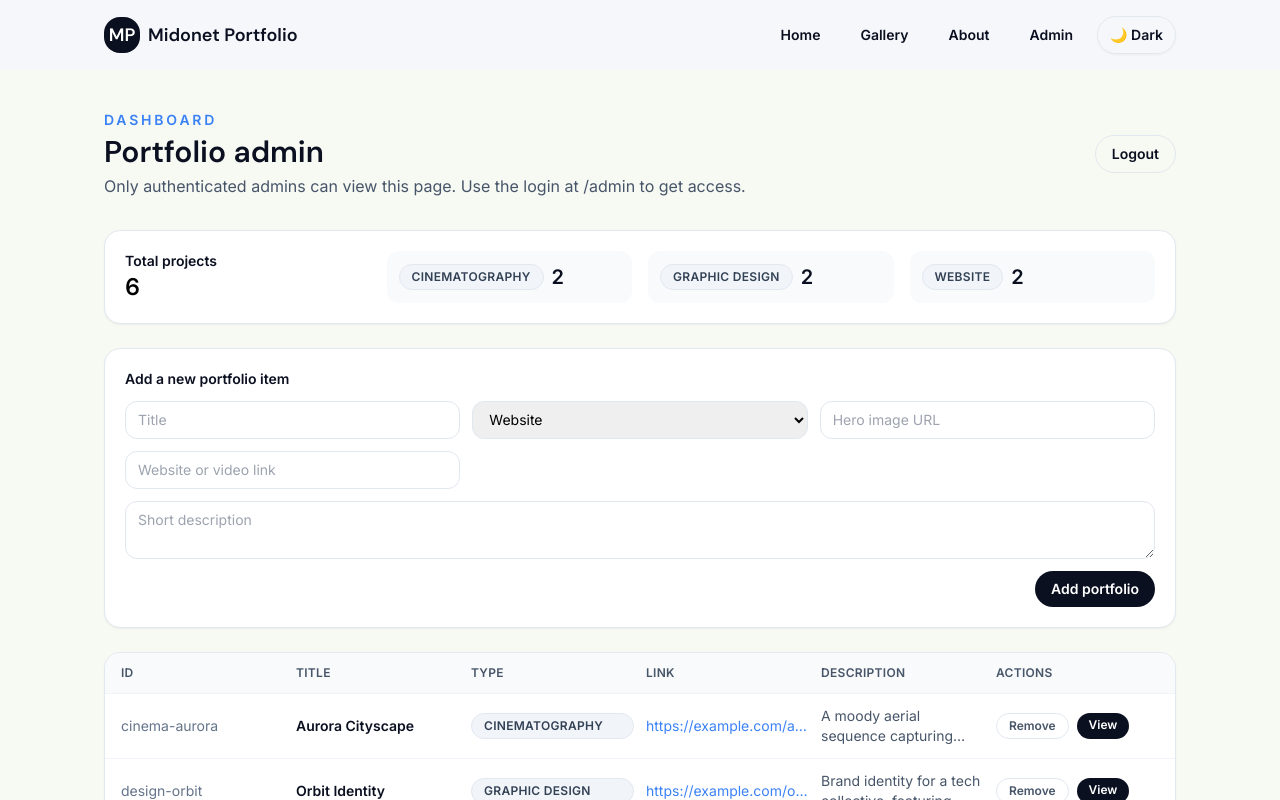
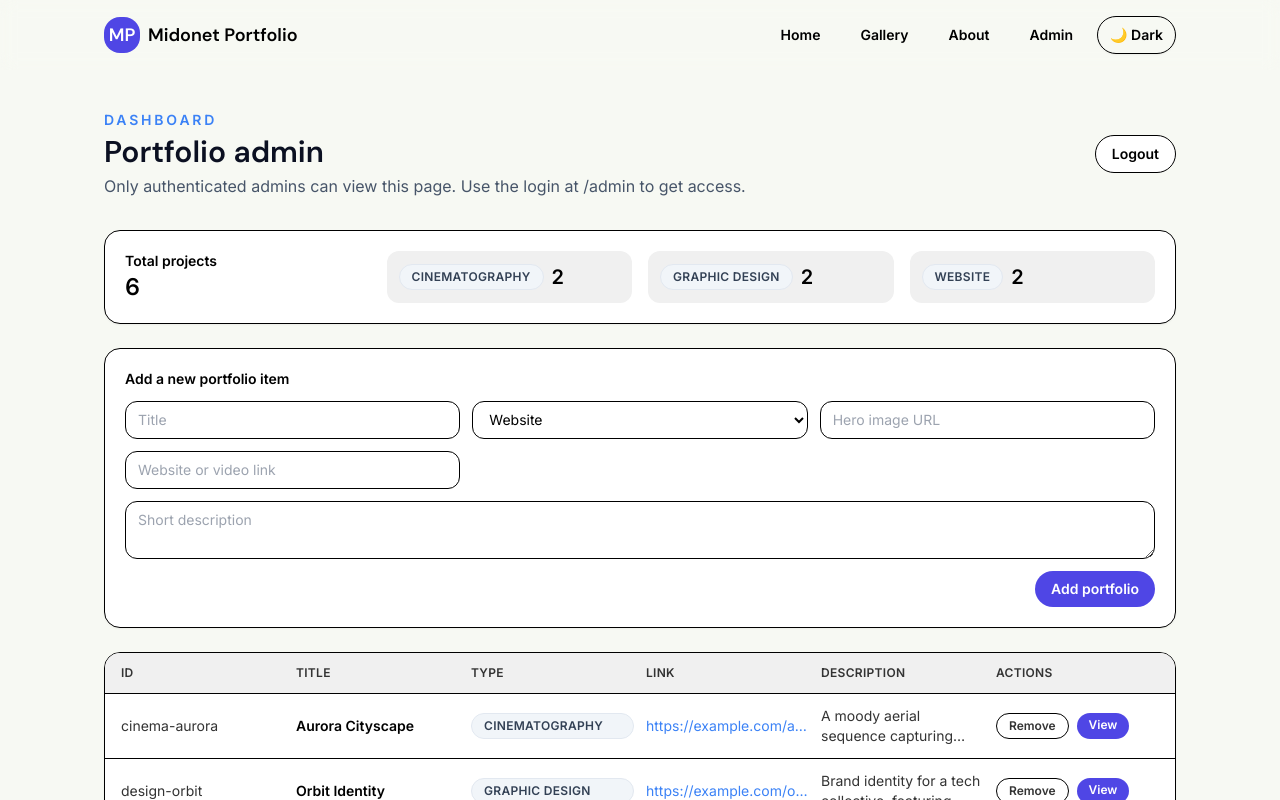
Before and after one commit to Midonetwoo/myPortofolio, a Next.js app: page /admin/dashboard in a window 1280 px wide. Shown: the top 800 px of the page. Built offline with nearby package versions, Linux system fonts and the light colour scheme.

Commit message:
chore: apply theme colors across components

```diff
--- a/app/admin/AdminLoginForm.js
+++ b/app/admin/AdminLoginForm.js
@@ -23,7 +23,10 @@ export default function AdminLoginForm() {
   };
 
   return (
-    <div className="mx-auto max-w-lg space-y-6 rounded-2xl border border-slate-200 bg-white p-8 shadow-sm">
+    <div
+      className="mx-auto max-w-lg space-y-6 rounded-2xl border p-8 shadow-sm"
+      style={{ background: "var(--card)", borderColor: "var(--border)" }}
+    >
       <div className="space-y-2">
         <p className="text-sm font-semibold uppercase tracking-[0.2em] text-accent">Admin</p>
         <h1 className="text-2xl font-display font-semibold text-ink">Sign in to manage portfolio</h1>
--- a/app/admin/dashboard/page.js
+++ b/app/admin/dashboard/page.js
@@ -27,7 +27,8 @@ export default function AdminDashboard() {
         action={
           <button
             onClick={handleLogout}
-            className="rounded-full border border-slate-200 px-4 py-2 text-sm font-semibold text-ink transition hover:bg-slate-100"
+            className="rounded-full border px-4 py-2 text-sm font-semibold transition hover:-translate-y-0.5"
+            style={{ borderColor: "var(--border)", color: "var(--foreground)", background: "var(--card)" }}
           >
             Logout
           </button>
--- a/app/admin/page.js
+++ b/app/admin/page.js
@@ -6,5 +6,9 @@ export const metadata = {
 };
 
 export default function AdminLoginPage() {
-  return <AdminLoginForm />;
+  return (
+    <div className="rounded-2xl border shadow-sm" style={{ background: "var(--card)", borderColor: "var(--border)" }}>
+      <AdminLoginForm />
+    </div>
+  );
 }
--- a/app/gallery/MasonryGallery.js
+++ b/app/gallery/MasonryGallery.js
@@ -4,7 +4,10 @@ import Masonry from "../../components/Masonry";
 
 export default function MasonryGallery({ items }) {
   return (
-    <div className="relative min-h-[600px] rounded-3xl border border-slate-200 bg-white p-4 shadow-sm sm:p-6">
+    <div
+      className="relative min-h-[600px] rounded-3xl border p-4 shadow-sm sm:p-6"
+      style={{ background: "var(--card)", borderColor: "var(--border)" }}
+    >
       <Masonry
         items={items}
         ease="power3.out"
--- a/app/globals.css
+++ b/app/globals.css
@@ -181,3 +181,22 @@ body {
 * {
   scroll-behavior: smooth;
 }
+
+.surface-card {
+  background: var(--card);
+  color: var(--foreground);
+  border-color: var(--border);
+}
+
+.muted {
+  color: var(--muted-foreground);
+}
+
+.primary {
+  color: var(--primary);
+}
+
+.bg-primary {
+  background: var(--primary);
+  color: var(--primary-foreground);
+}
--- a/components/AdminTable.js
+++ b/components/AdminTable.js
@@ -42,32 +42,44 @@ export default function AdminTable({ initialData }) {
 
   return (
     <div className="space-y-6">
-      <div className="grid gap-4 rounded-2xl border border-slate-200 bg-white p-5 shadow-sm sm:grid-cols-4">
+      <div
+        className="grid gap-4 rounded-2xl border p-5 shadow-sm sm:grid-cols-4"
+        style={{ background: "var(--card)", borderColor: "var(--border)" }}
+      >
         <div>
-          <p className="text-sm font-semibold text-ink">Total projects</p>
+          <p className="text-sm font-semibold text-[color:var(--foreground)]">Total projects</p>
           <p className="text-2xl font-display font-semibold">{items.length}</p>
         </div>
         {Object.entries(totalByType).map(([type, count]) => (
-          <div key={type} className="flex items-center gap-2 rounded-xl bg-slate-50 px-3 py-3">
+          <div
+            key={type}
+            className="flex items-center gap-2 rounded-xl px-3 py-3"
+            style={{ background: "var(--muted)" }}
+          >
             <Badge tone="neutral">{type}</Badge>
-            <p className="text-xl font-semibold text-ink">{count}</p>
+            <p className="text-xl font-semibold text-[color:var(--foreground)]">{count}</p>
           </div>
         ))}
       </div>
 
-      <div className="rounded-2xl border border-slate-200 bg-white p-5 shadow-sm">
-        <p className="text-sm font-semibold text-ink">Add a new portfolio item</p>
+      <div
+        className="rounded-2xl border p-5 shadow-sm"
+        style={{ background: "var(--card)", borderColor: "var(--border)" }}
+      >
+        <p className="text-sm font-semibold text-[color:var(--foreground)]">Add a new portfolio item</p>
         <div className="mt-3 grid gap-3 sm:grid-cols-2 lg:grid-cols-3">
           <input
             value={draft.title}
             onChange={(e) => setDraft({ ...draft, title: e.target.value })}
             placeholder="Title"
-            className="rounded-xl border border-slate-200 px-3 py-2 text-sm outline-none focus:border-accent focus:ring-1 focus:ring-accent"
+            className="rounded-xl border px-3 py-2 text-sm outline-none focus:border-accent focus:ring-1 focus:ring-accent"
+            style={{ borderColor: "var(--border)", color: "var(--foreground)", background: "var(--card)" }}
           />
           <select
             value={draft.type}
             onChange={(e) => setDraft({ ...draft, type: e.target.value })}
-            className="rounded-xl border border-slate-200 px-3 py-2 text-sm outline-none focus:border-accent focus:ring-1 focus:ring-accent"
+            className="rounded-xl border px-3 py-2 text-sm outline-none focus:border-accent focus:ring-1 focus:ring-accent"
+            style={{ borderColor: "var(--border)", color: "var(--foreground)", background: "var(--card)" }}
           >
             <option>cinematography</option>
             <option>Graphic Design</option>
@@ -77,34 +89,44 @@ export default function AdminTable({ initialData }) {
             value={draft.image}
             onChange={(e) => setDraft({ ...draft, image: e.target.value })}
             placeholder="Hero image URL"
-            className="rounded-xl border border-slate-200 px-3 py-2 text-sm outline-none focus:border-accent focus:ring-1 focus:ring-accent"
+            className="rounded-xl border px-3 py-2 text-sm outline-none focus:border-accent focus:ring-1 focus:ring-accent"
+            style={{ borderColor: "var(--border)", color: "var(--foreground)", background: "var(--card)" }}
           />
           <input
             value={draft.link}
             onChange={(e) => setDraft({ ...draft, link: e.target.value })}
             placeholder="Website or video link"
-            className="rounded-xl border border-slate-200 px-3 py-2 text-sm outline-none focus:border-accent focus:ring-1 focus:ring-accent"
+            className="rounded-xl border px-3 py-2 text-sm outline-none focus:border-accent focus:ring-1 focus:ring-accent"
+            style={{ borderColor: "var(--border)", color: "var(--foreground)", background: "var(--card)" }}
           />
           <textarea
             value={draft.description}
             onChange={(e) => setDraft({ ...draft, description: e.target.value })}
             placeholder="Short description"
-            className="rounded-xl border border-slate-200 px-3 py-2 text-sm outline-none focus:border-accent focus:ring-1 focus:ring-accent sm:col-span-2 lg:col-span-3"
+            className="rounded-xl border px-3 py-2 text-sm outline-none focus:border-accent focus:ring-1 focus:ring-accent sm:col-span-2 lg:col-span-3"
             rows={2}
+            style={{ borderColor: "var(--border)", color: "var(--foreground)", background: "var(--card)" }}
           />
         </div>
         <div className="mt-3 flex justify-end">
           <button
             onClick={addItem}
-            className="rounded-full bg-ink px-4 py-2 text-sm font-semibold text-white transition hover:-translate-y-0.5 hover:shadow-lg"
+            className="rounded-full px-4 py-2 text-sm font-semibold transition hover:-translate-y-0.5 hover:shadow-lg"
+            style={{ background: "var(--primary)", color: "var(--primary-foreground)" }}
           >
             Add portfolio
           </button>
         </div>
       </div>
 
-      <div className="overflow-hidden rounded-2xl border border-slate-200 bg-white shadow-sm">
-        <div className="grid grid-cols-6 items-center gap-3 bg-slate-50 px-4 py-3 text-xs font-semibold uppercase tracking-wide text-slate-600">
+      <div
+        className="overflow-hidden rounded-2xl border shadow-sm"
+        style={{ background: "var(--card)", borderColor: "var(--border)" }}
+      >
+        <div
+          className="grid grid-cols-6 items-center gap-3 px-4 py-3 text-xs font-semibold uppercase tracking-wide"
+          style={{ background: "var(--muted)", color: "var(--muted-foreground)" }}
+        >
           <span>ID</span>
           <span>Title</span>
           <span>Type</span>
@@ -113,24 +135,30 @@ export default function AdminTable({ initialData }) {
           <span>Actions</span>
         </div>
         {items.map((item) => (
-          <div key={item.id} className="grid grid-cols-6 items-center gap-3 border-t border-slate-100 px-4 py-3 text-sm">
-            <span className="truncate text-slate-500">{item.id}</span>
-            <span className="font-semibold text-ink">{item.title}</span>
+          <div
+            key={item.id}
+            className="grid grid-cols-6 items-center gap-3 border-t px-4 py-3 text-sm"
+            style={{ borderColor: "var(--border)" }}
+          >
+            <span className="truncate text-[color:var(--muted-foreground)]">{item.id}</span>
+            <span className="font-semibold text-[color:var(--foreground)]">{item.title}</span>
             <Badge tone="neutral">{item.type}</Badge>
             <a href={item.links.website || item.links.video || "#"} className="truncate text-accent hover:underline">
               {item.links.website || item.links.video || "—"}
             </a>
-            <span className="line-clamp-2 text-slate-600">{item.description}</span>
+            <span className="line-clamp-2 text-[color:var(--muted-foreground)]">{item.description}</span>
             <div className="flex gap-2">
               <button
                 onClick={() => removeItem(item.id)}
-                className="rounded-full border border-slate-200 px-3 py-1 text-xs font-semibold text-slate-600 transition hover:bg-slate-100"
+                className="rounded-full border px-3 py-1 text-xs font-semibold transition"
+                style={{ borderColor: "var(--border)", color: "var(--muted-foreground)", background: "var(--card)" }}
               >
                 Remove
               </button>
               <a
                 href={`/portfolio/${item.id}`}
-                className="rounded-full bg-ink px-3 py-1 text-xs font-semibold text-white transition hover:-translate-y-0.5"
+                className="rounded-full px-3 py-1 text-xs font-semibold transition hover:-translate-y-0.5"
+                style={{ background: "var(--primary)", color: "var(--primary-foreground)" }}
               >
                 View
               </a>
--- a/components/Hero.js
+++ b/components/Hero.js
@@ -3,8 +3,8 @@ import Badge from "./Badge";
 
 export default function Hero() {
   return (
-    <section className="relative overflow-hidden rounded-3xl bg-gradient-to-br from-ink via-slate-900 to-ember/80 px-6 py-14 shadow-2xl sm:px-12 sm:py-16">
-      <div className="absolute inset-0 bg-[radial-gradient(circle_at_20%_20%,rgba(255,255,255,0.08),transparent_35%),radial-gradient(circle_at_80%_0%,rgba(255,255,255,0.05),transparent_25%)]" />
+    <section className="relative overflow-hidden rounded-3xl bg-gradient-to-br from-[color:var(--primary)] via-[color:var(--chart-4)] to-[color:var(--accent)] px-6 py-14 shadow-2xl sm:px-12 sm:py-16">
+      <div className="absolute inset-0 bg-[radial-gradient(circle_at_20%_20%,rgba(255,255,255,0.18),transparent_35%),radial-gradient(circle_at_80%_0%,rgba(255,255,255,0.15),transparent_25%)]" />
       <div className="relative grid gap-10 lg:grid-cols-2 lg:items-center">
         <div className="space-y-6">
           <Badge tone="ember">Portfolio</Badge>
--- a/components/NavBar.js
+++ b/components/NavBar.js
@@ -29,10 +29,13 @@ export default function NavBar() {
   };
 
   return (
-    <header className="sticky top-0 z-30 bg-mist/90 backdrop-blur dark:bg-[color:oklch(0.12_0_0)]/70">
+    <header className="sticky top-0 z-30 bg-[color:var(--background)]/90 backdrop-blur">
       <nav className="mx-auto flex max-w-6xl items-center justify-between px-4 py-4 sm:px-8 md:px-10">
-        <Link href="/" className="flex items-center gap-2 text-lg font-display font-semibold text-ink dark:text-white">
-          <span className="flex h-9 w-9 items-center justify-center rounded-2xl bg-ink text-white dark:bg-primary">
+        <Link
+          href="/"
+          className="flex items-center gap-2 text-lg font-display font-semibold text-[color:var(--foreground)]"
+        >
+          <span className="flex h-9 w-9 items-center justify-center rounded-2xl bg-primary text-[color:var(--primary-foreground)]">
             MP
           </span>
           Midonet Portfolio
@@ -42,7 +45,7 @@ export default function NavBar() {
             <Link
               key={link.href}
               href={link.href}
-              className="rounded-full px-4 py-2 text-sm font-semibold text-ink transition hover:bg-slate-200 dark:text-white dark:hover:bg-white/10"
+              className="rounded-full px-4 py-2 text-sm font-semibold text-[color:var(--foreground)] transition hover:bg-[color:var(--muted)]"
             >
               {link.label}
             </Link>
@@ -50,7 +53,8 @@ export default function NavBar() {
           <button
             type="button"
             onClick={toggleTheme}
-            className="rounded-full border border-slate-200 px-3 py-2 text-sm font-semibold text-ink shadow-sm transition hover:-translate-y-0.5 hover:shadow-lg dark:border-white/20 dark:text-white dark:hover:bg-white/10"
+            className="rounded-full border px-3 py-2 text-sm font-semibold text-[color:var(--foreground)] shadow-sm transition hover:-translate-y-0.5 hover:shadow-lg"
+            style={{ borderColor: "var(--border)" }}
           >
             {theme === "dark" ? "☀️ Light" : "🌙 Dark"}
           </button>
```
Also changed, not shown: app/about/page.js (+6 -6 lines), app/page.js (+7 -6 lines), components/Footer.js (+6 -4 lines).
